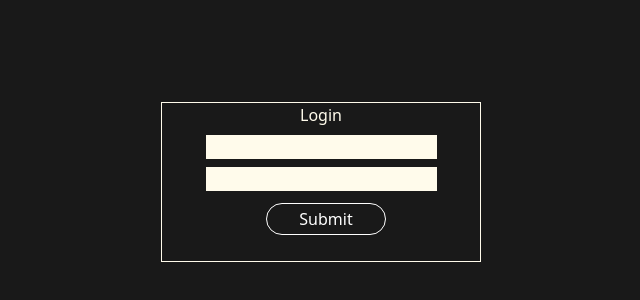
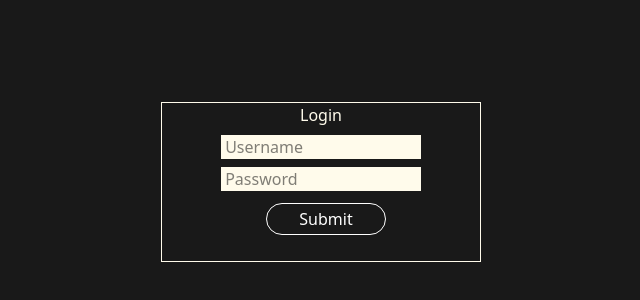
Before and after one commit to NaghmehGhorashi/Movie-DB, a React (Vite) app: page /login in a window 1280 px wide. Shown: the part 98-398 px from the top of the page, without its empty margins (319-959 px from the left). Built offline with nearby package versions, Linux system fonts and the light colour scheme.

Commit message:
create login

```diff
--- a/package.json
+++ b/package.json
@@ -13,6 +13,7 @@
     "axios": "^1.7.9",
     "clsx": "^2.1.1",
     "framer-motion": "^12.4.1",
+    "js-cookie": "^3.0.5",
     "react": "^19.0.0",
     "react-dom": "^19.0.0",
     "react-icons": "^5.4.0",
--- a/src/Components/CoreComponents/Button/Button.jsx
+++ b/src/Components/CoreComponents/Button/Button.jsx
@@ -1,6 +1,7 @@
 import { motion } from "framer-motion";
 import clsx from "clsx";
 import { twMerge } from "tailwind-merge";
+
 
 function Button({ children, className = "" ,...rest}) {
   return (
--- a/src/Context/AppContextProvider.jsx
+++ b/src/Context/AppContextProvider.jsx
@@ -1,4 +1,5 @@
-import { createContext, useState,useContext} from "react";
+import { createContext, useState,useContext, useEffect} from "react";
+import Cookies from "js-cookie";
 
 export const AppContext = createContext({});
 
@@ -10,6 +11,11 @@ export const useAppContext = () => {
  function AppContextProvider({ children }) {
   const [cartItems, setCartItems] = useState([]);
   const [isLogin,setIsLogin]=useState(false)
+
+  useEffect( ()=>{
+    if (Cookies.get("token"))
+      setIsLogin(true)
+  },[])
 
   function IncreaseQty(id) {
     console.log('Increasing qty for movie with id:', id);
--- a/src/Pages/login/Login.jsx
+++ b/src/Pages/login/Login.jsx
@@ -1,16 +1,46 @@
 import Input from "../../Components/CoreComponents/input/input"
 import Button from "../../Components/CoreComponents/Button/Button"
+import { useState } from "react"
+import Cookies from "js-cookie"
+// import {userLogin} from "../../Services/ProductApi"
 
 
 function Login() {
+const[username,setUsername]=useState("")
+const[password,setPassword]=useState("")
+
+   const handelLogin = async ()=>{
+//    const data = await userLogin(username,password) -> data.token data.expire
+// eslint-disable-next-line no-unused-vars
+const data ={
+token:"qzctbwsdeafqkkfikkchuihewufhciuweht8njoqeir97y4",
+expire:"1"
+}
+Cookies.set("token",data.token)
+location.reload()
+   }
+
   return (
 <div className="flex justify-center">
       <div className="flex flex-col items-center border border-amber-50 mt-50 w-80 h-40">
 
       <p className="text-amber-50">Login</p>
-      <Input className="mt-2 bg-amber-50 " type="text"/>
-      <Input className="mt-2 bg-amber-50" type="password"/>
-      <Button className="mt-3">Submit</Button>
+       <Input
+          onChange={(e) => setUsername(e.target.value)}
+          className="mt-2 bg-amber-50 w-50"
+          type="text"
+          placeholder=" Username"
+          value={username}
+        />
+
+        <Input
+          onChange={(e) => setPassword(e.target.value)}
+          className="mt-2 bg-amber-50 w-50"
+          type="password"
+          placeholder=" Password"
+          value={password}
+        />
+      <Button onClick={handelLogin} className="mt-3">Submit</Button>
 
 
   </div>
--- a/src/Route/RouteApp.jsx
+++ b/src/Route/RouteApp.jsx
@@ -1,28 +1,33 @@
-import { Navigate, Route, Routes, useLocation } from "react-router-dom"
-import {routes} from "./Route.const"
-import PrivateRout from ".././Components/ShareComponents/privateRoute/PrivateRout"
+import { Navigate, Route, Routes} from "react-router-dom";
+import { routes } from "./Route.const";
+import PrivateRout from "../Components/ShareComponents/privateRoute/PrivateRout";
+import { useAppContext } from "../Context/AppContextProvider";
 
 function RouteApp() {
-  const {pathName}=useLocation()
+
+  const { isLogin } = useAppContext();
+
   return (
     <div>
       <Routes>
-       {
-        routes.map( (route,index)=>(
-          route.isprivate ?
-            (<Route key={index} element={<PrivateRout />}>
-              <Route  path={route.path}   element={route.element}/>
-            </Route>)
-            :
-            (<Route key={index} path={route.path}   element={
-              pathName==="/login"? <Navigate to="/"/> :route.element
-            }/>)
-        ))
-       }
+        {routes.map((route, index) =>
+          route.isprivate ? (
+            <Route key={index} element={<PrivateRout />}>
+              <Route path={route.path} element={route.element} />
+            </Route>
+          ) : (
+            <Route
+              key={index}
+              path={route.path}
+              element={
+                route.path === "/login" && isLogin ? <Navigate to="/" /> : route.element
+              }
+            />
+          )
+        )}
       </Routes>
     </div>
-  )
-
+  );
 }
 
-export default RouteApp
+export default RouteApp;
--- a/src/Services/ProductApi.js
+++ b/src/Services/ProductApi.js
@@ -1,3 +1,4 @@
+/* eslint-disable no-unused-vars */
 import axios from "axios";
 
 const BaseUrl = axios.create({
@@ -30,3 +31,11 @@ export async function checkDiscount({ code }) {
     console.error("API Fetch Error:", error);
   }
 }
+
+export async function userLogin({ username, password }) {
+  const response = await BaseUrl({
+    method: "post",
+    url: "/login",
+    data: { username, password },
+  });
+}
```
Also changed, not shown: 1 other file (tests, documents, lock files or other folders).
